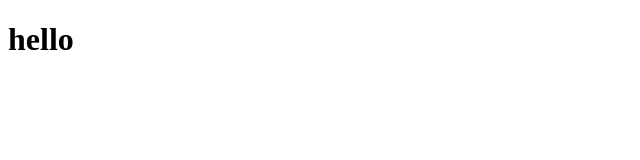
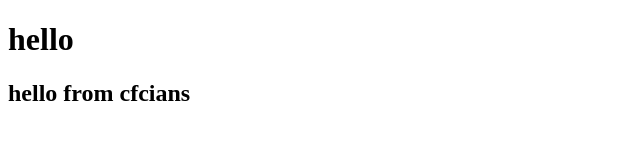
Before and after one commit to barsha-poudel/CFC, a plain HTML site: page index.html in a window 1280 px wide. Shown: the whole page, without its empty margins (0-640 px from the left). Drawn offline with Linux system fonts and the light colour scheme.

Commit message:
added: two headers

```diff
--- a/index.html
+++ b/index.html
@@ -7,5 +7,6 @@
 </head>
 <body>
     <h1>hello</h1>
+    <h2>hello from cfcians</h2>
 </body>
 </html>
```
